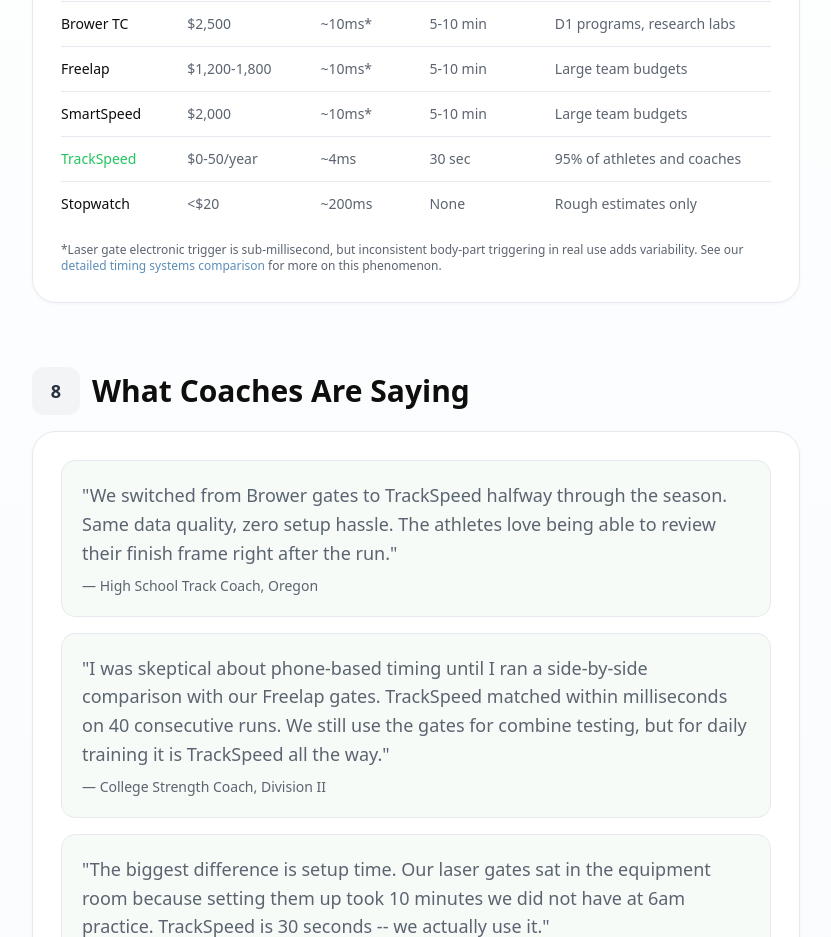
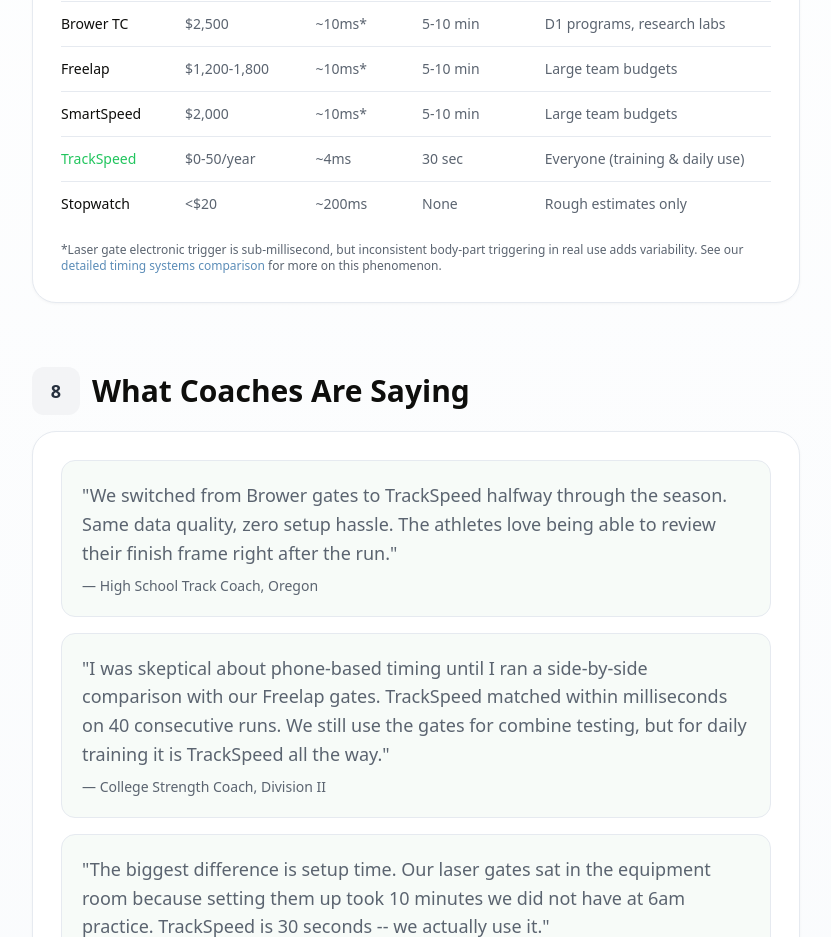
Before and after one commit to sondregut/trackspeed-website, a Next.js app: page /blog/sprint-timing-gates-buyers-guide in a window 1280 px wide. Shown: the part 5480-6417 px from the top of the page, without its empty margins (224-1055 px from the left). Built offline with nearby package versions, Linux system fonts and the light colour scheme.

Commit message:
Update TrackSpeed 'Best For' text to 'Everyone (training & daily use)'

```diff
--- a/src/app/(public)/blog/sprint-timing-gates-buyers-guide/page.tsx
+++ b/src/app/(public)/blog/sprint-timing-gates-buyers-guide/page.tsx
@@ -953,7 +953,7 @@
                       <td className="py-3 px-4">~4ms</td>
                       <td className="py-3 px-4">30 sec</td>
                       <td className="py-3 pl-4">
-                        95% of athletes and coaches
+                        Everyone (training & daily use)
                       </td>
                     </tr>
                     <tr>
```
